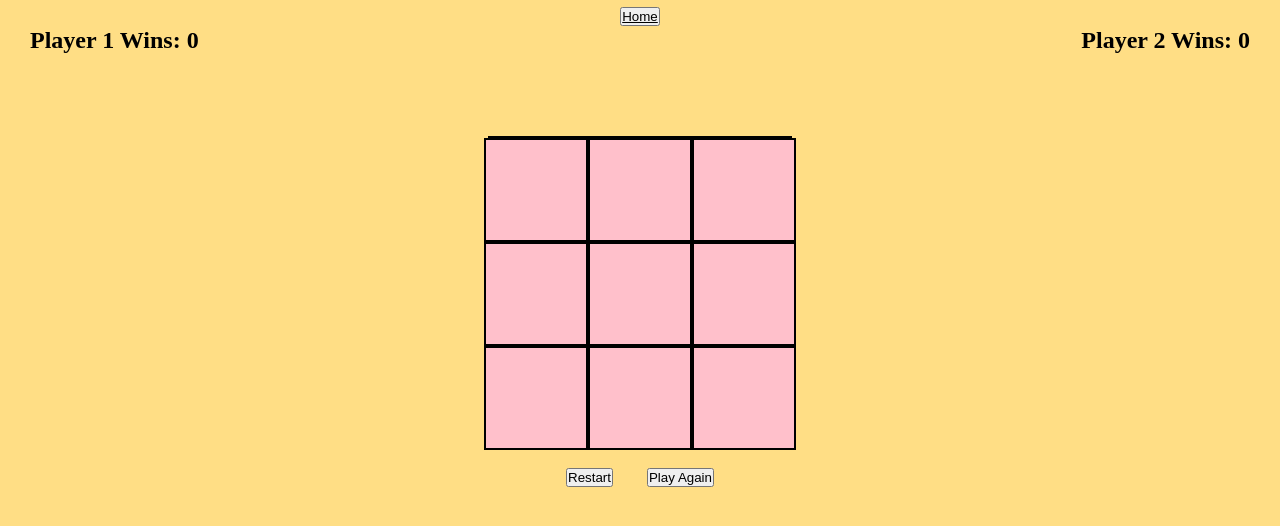
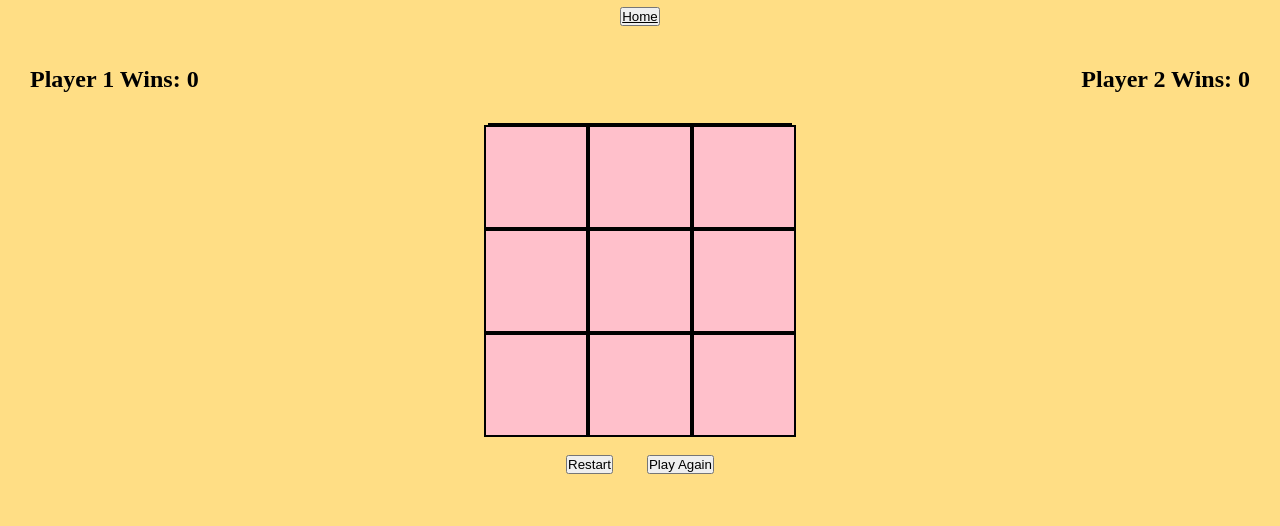
Before and after one commit to Ameera0786/tictactoe, a website built with Vite: page double.html in a window 1280 px wide. Shown: the part 90-616 px from the top of the page. Built offline with nearby package versions, Linux system fonts and the light colour scheme; some packages are replaced by stand-ins of ours; no server answers; the database is empty.

Commit message:
Centered

```diff
--- a/double.html
+++ b/double.html
@@ -13,14 +13,15 @@
   <!--Title -->
   <h1>Tic-Tac-Toe 2 Player</h1>
 
+  <!--Changes page back to index.html -->
+  <div id="home">
+    <button><a href="index.html">Home</a></button>
+  </div>
+
   <!--Scores -->
   <h2 id="scores1">Player 1 Wins: 0 </h2>
   <h2 id="scores2"> Player 2 Wins: 0</h2>
 
-  <!--Changes page back to index.html -->
-  <div id="home">
-    <button><a href="index.html">Home</a></button>
-  </div>
 
   <!-- Main div, holds everything in place, organized -->
   <div id="main">
--- a/style.css
+++ b/style.css
@@ -46,15 +46,17 @@ a {
   display: flex;
   justify-content: center;
   color: var(--accent-color);
+  width:100%;
 }
 
 /* Main div, centers everything and neatly organizes */
 #main {
-  margin-top: 100px;
+  /* margin-top:100px; */
   display: flex;
   align-items: center;
   justify-content: center;
   flex-direction: column;
+  width:100%;
 }
 
 /* Styles titles */
```
Also changed, not shown: single.html (+6 -4 lines).
